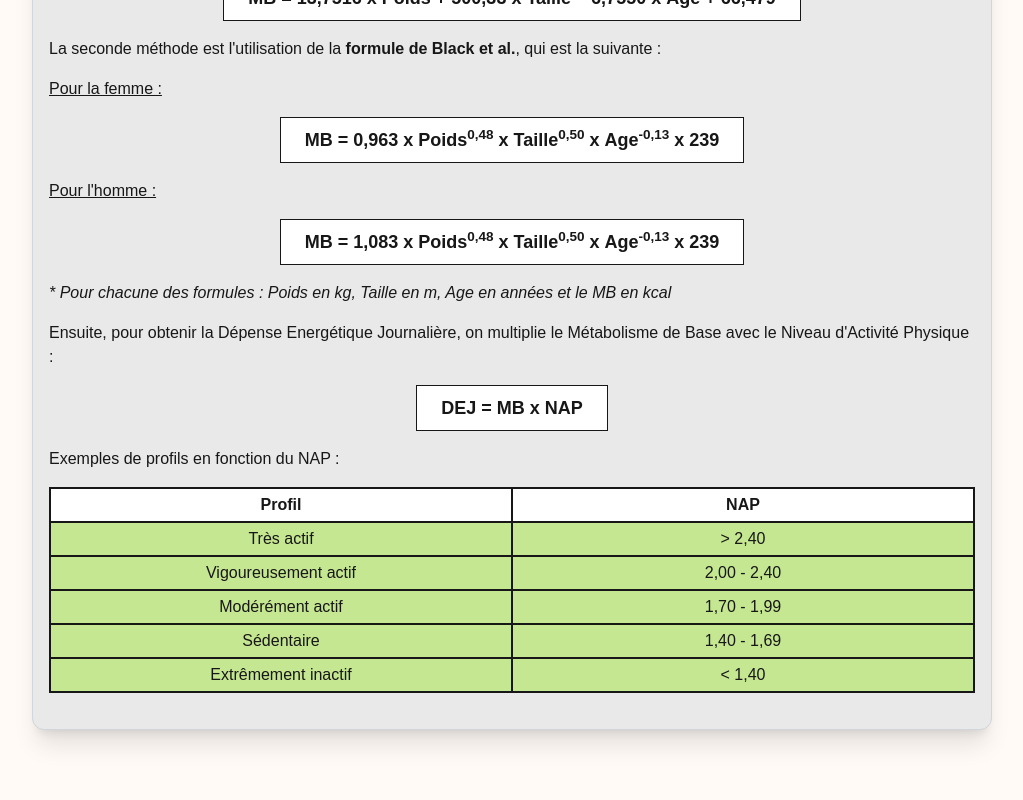
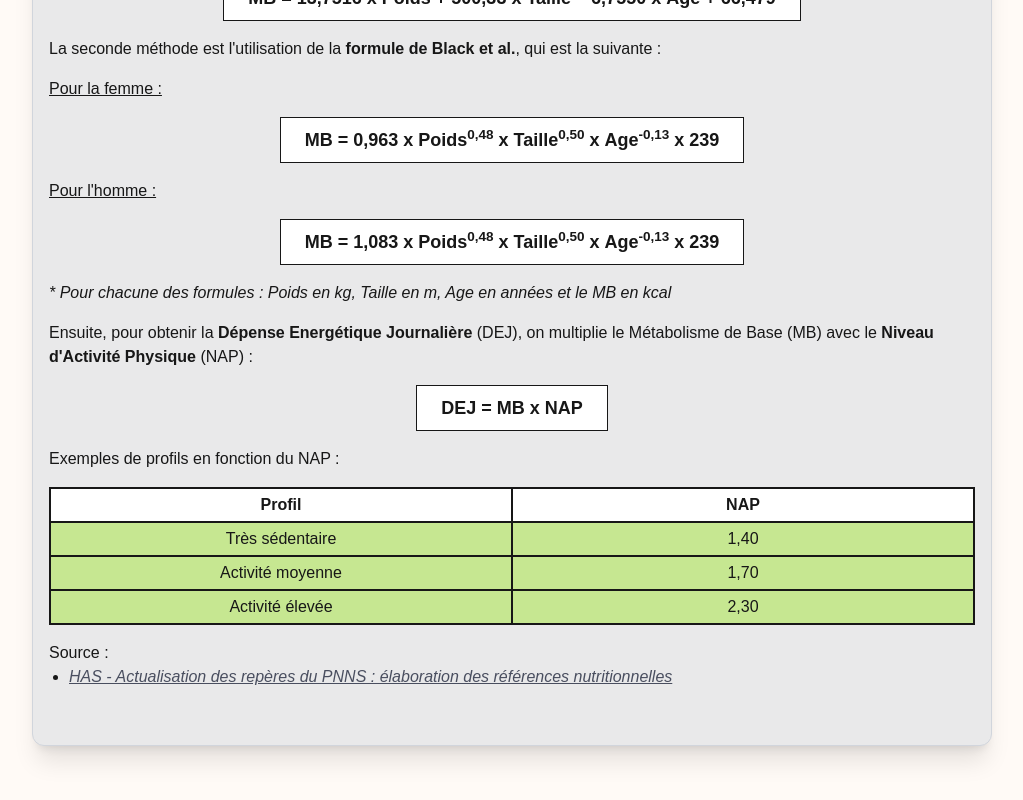
Before and after one commit to Edwige08/dietetic_lab_front, a Next.js app: page /dej in a window 1280 px wide. Shown: the part 1086-1886 px from the top of the page, without its empty margins (128-1151 px from the left). Built offline with nearby package versions, Linux system fonts and the light colour scheme.

Commit message:
update: css on the tools

```diff
--- a/src/components/DEJAdult.tsx
+++ b/src/components/DEJAdult.tsx
@@ -148,7 +148,7 @@ export default function DEJAdult() {
                     className="flex flex-col gap-4 p-4 m-3 w-[90%] md:w-[75%] bg-(--orangeLightColor) border border-gray-300 rounded-xl shadow-xl"
                 >
                     <TitleTwo
-                        text="✅ Résultats&nbsp;:"
+                        text="🎯 Résultats&nbsp;:"
                     />
                     <p>
                         Pour un poids de <span className="font-bold">{dejResults.weight} kg</span> et une taille de <span className="font-bold">{dejResults.height} cm</span>, on obtient un IMC de <span className="font-bold">{dejResults.imc.toFixed(2)} kg/m²</span>.
--- a/src/components/DEJInformation.tsx
+++ b/src/components/DEJInformation.tsx
@@ -11,7 +11,7 @@ export default function DEJInformation() {
                 />
                 <p>Tout d&apos;abord, il faut calculer le <span className="underline font-bold">Métabolisme de Base</span> (MB).</p>
                 <p>
-                    La première méthode est l&apos;utilisation de la <span className="font-bold">formule de Harris et Benedict</span>, qui est la suivante :
+                    La première méthode est l&apos;utilisation de la <span className="font-bold">formule de Harris et Benedict</span>, qui est la suivante&nbsp;:
                 </p>
                 <p className="underline">
                     Pour la femme :
@@ -30,7 +30,7 @@ export default function DEJInformation() {
                     </p>
                 </div>
                 <p>
-                    La seconde méthode est l&apos;utilisation de la <span className="font-bold">formule de Black et al.</span>, qui est la suivante :
+                    La seconde méthode est l&apos;utilisation de la <span className="font-bold">formule de Black et al.</span>, qui est la suivante&nbsp;:
                 </p>
                 <p className="underline">
                     Pour la femme :
@@ -51,7 +51,7 @@ export default function DEJInformation() {
                 <p className="italic">
                     * Pour chacune des formules : Poids en kg, Taille en m, Age en années et le MB en kcal
                 </p>
-                <p>Ensuite, pour obtenir la Dépense Energétique Journalière, on multiplie le Métabolisme de Base avec le Niveau d&apos;Activité Physique :</p>
+                <p>Ensuite, pour obtenir la <span className="font-bold">Dépense Energétique Journalière</span> (DEJ), on multiplie le Métabolisme de Base (MB) avec le <span className="font-bold">Niveau d&apos;Activité Physique</span> (NAP)&nbsp;:</p>
                 <div className="flex justify-center">
                     <p className="py-2 px-6 w-fit text-center font-bold text-lg border bg-white">
                         DEJ = MB x NAP
@@ -69,36 +69,38 @@ export default function DEJInformation() {
                         NAP
                     </div>
                     <div className="border p-1 bg-(--greenLightColor)">
-                        Très actif
+                        Très sédentaire
                     </div>
                     <div className="border p-1 bg-(--greenLightColor)">
-                        &gt; 2,40
+                        1,40
                     </div>
                     <div className="border p-1 bg-(--greenLightColor)">
-                        Vigoureusement actif
+                        Activité moyenne
                     </div>
                     <div className="border p-1 bg-(--greenLightColor)">
-                        2,00 - 2,40
+                        1,70
                     </div>
                     <div className="border p-1 bg-(--greenLightColor)">
-                        Modérément actif
+                        Activité élevée
                     </div>
                     <div className="border p-1 bg-(--greenLightColor)">
-                        1,70 - 1,99
-                    </div>
-                    <div className="border p-1 bg-(--greenLightColor)">
-                        Sédentaire
-                    </div>
-                    <div className="border p-1 bg-(--greenLightColor)">
-                        1,40 - 1,69
-                    </div>
-                    <div className="border p-1 bg-(--greenLightColor)">
-                        Extrêmement inactif
-                    </div>
-                    <div className="border p-1 bg-(--greenLightColor)">
-                        &lt; 1,40
+                        2,30
                     </div>
                 </div>
+
+                <div className="flex flex-col gap-4 mb-5">
+                <div>
+                    <span className="">Source : </span>
+                    <ul className="pl-5 list-disc">
+                        <li>
+                            <a href="https://www.anses.fr/fr/system/files/NUT2012SA0103Ra-2.pdf" className="link italic text-(--grayColor)">
+                                HAS - Actualisation des repères du PNNS : élaboration des références nutritionnelles
+                            </a>
+                        </li>
+
+                    </ul>
+                </div>
+            </div>
             </div>
 
         </div>
--- a/src/components/IMCForm.tsx
+++ b/src/components/IMCForm.tsx
@@ -101,7 +101,7 @@ export default function IMCForm() {
                 <div
                     className="flex flex-col gap-4 px-4 pb-4 m-3 w-[90%] md:w-[75%] bg-(--orangeLightColor) border border-gray-300 rounded-xl shadow-xl"
                 >
-                    <TitleTwo text="✅ Résultat&nbsp;:" />
+                    <TitleTwo text="🎯 Résultats&nbsp;:" />
                     <p>
                         Pour un poids de <span className="font-bold">{IMCresults.weight} kg</span> et une taille de <span className="font-bold">{(IMCresults.height / 100).toFixed(2)} m</span>, on obtient un IMC de <span className="font-bold">{IMCresults.imc.toFixed(2)} kg/m²</span>, ce qui correspond à <span className="font-bold">{IMCCategory(IMCresults.imc)}</span>.
                     </p>
--- a/src/components/IMCInformation.tsx
+++ b/src/components/IMCInformation.tsx
@@ -9,7 +9,7 @@ export default function IMCInformation() {
                 <TitleTwo
                 text="👩‍🏫 Comment calcule-t-on l&apos;IMC&nbsp;?"
                 />
-                <p>L&apos;Indice de Masse Corporelle, ou IMC, se calcule grâce au poids (en kg) et à la taille (en m), avec la formule suivante :</p>
+                <p>L&apos;Indice de Masse Corporelle, ou IMC, se calcule grâce au poids (en kg) et à la taille (en m), avec la formule suivante&nbsp;:</p>
                 <div className="flex justify-center">
                     <p className="py-2 px-6 w-fit text-center font-bold text-lg border bg-white">
                         IMC = Poids (kg) / (Taille (m))²
@@ -24,6 +24,9 @@ export default function IMCInformation() {
                 <TitleTwo
                 text="📊 Interprétation de l&apos;IMC&nbsp;:"
                 />
+                <div>
+                    <p>Pour un adulte entre 18 et 65 ans (hors femmes enceintes et grands sportifs)&nbsp;: </p>
+                </div>
                 <div className="grid grid-cols-2 text-center border">
                     <div className="flex flex-col justify-center items-center border p-1 min-h-12 bg-white font-bold">
                         Valeur de l&apos;IMC
--- a/src/components/IngestaResults.tsx
+++ b/src/components/IngestaResults.tsx
@@ -7,7 +7,7 @@ export default function IngestaResults(props: { energy: number, proteins: number
             className="flex flex-col gap-4 p-4 m-3 w-[90%] md:w-[75%] bg-white border border-gray-300 rounded-xl shadow-xl"
         >
             <TitleTwo
-                text="Résultats"
+                text="🎯 Résultats&nbsp;:"
             />
             <div className="flex flex-row justify-evenly  gap-2">
                 <div className="flex flex-col gap-1">
--- a/src/components/SRIForm.tsx
+++ b/src/components/SRIForm.tsx
@@ -228,7 +228,7 @@ export default function SRIForm() {
                         onClick={resetForm}
                         className="underline"
                     >
-                        Reset
+                        Réinitialiser
                     </button>
                 </div>
             </form>
@@ -237,7 +237,7 @@ export default function SRIForm() {
                     className="flex flex-col gap-4 p-4 m-3 w-[90%] md:w-[75%] bg-(--orangeLightColor) border border-gray-300 rounded-xl shadow-xl"
                 >
                     <TitleTwo
-                        text="✅ Résultat&nbsp;:"
+                        text="🎯 Résultats&nbsp;:"
                     />
                     {(results.weight > 0 && results.height > 0) &&
                         <p>
--- a/src/components/UndernutritionAdult.tsx
+++ b/src/components/UndernutritionAdult.tsx
@@ -269,7 +269,7 @@ export default function UndernutritionAdult() {
                     onClick={resetForm}
                     className="underline"
                 >
-                    Reset
+                    Réinitialiser
                 </button>
             </form>
             {calculDone &&
@@ -277,7 +277,7 @@ export default function UndernutritionAdult() {
                     className="flex flex-col gap-4 p-4 m-3 w-[90%] md:w-[75%] bg-(--orangeLightColor) border border-gray-300 rounded-xl shadow-xl"
                 >
                     <TitleTwo
-                        text="✅ Résultat&nbsp;:"
+                        text="🎯 Résultats&nbsp;:"
                     />
                     <p>
                         Pour un poids de <span className="font-bold">{evaluationResults.weight} kg</span> et une taille de <span className="font-bold">{evaluationResults.height} cm</span>, on obtient un IMC de <span className="font-bold">{evaluationResults.imc.toFixed(2)} kg/m²</span> ({IMCCategorySimple(evaluationResults.imc)}).
--- a/src/components/UndernutritionSenior.tsx
+++ b/src/components/UndernutritionSenior.tsx
@@ -275,7 +275,7 @@ export default function UndernutritionSenior() {
                     onClick={resetForm}
                     className="underline"
                 >
-                    Reset
+                    Réinitialiser
                 </button>
             </form>
             {calculDone &&
@@ -283,7 +283,7 @@ export default function UndernutritionSenior() {
                     className="flex flex-col gap-4 p-4 m-3 w-[90%] md:w-[75%] bg-(--orangeLightColor) border border-gray-300 rounded-xl shadow-xl"
                 >
                     <TitleTwo
-                        text="✅ Résultat&nbsp;:"
+                        text="🎯 Résultats&nbsp;:"
                     />
                     <p>
                         Pour un poids de <span className="font-bold">{evaluationResults.weight} kg</span> et une taille de <span className="font-bold">{evaluationResults.height} cm</span>, on obtient un IMC de <span className="font-bold">{evaluationResults.imc.toFixed(2)} kg/m²</span>.
```
